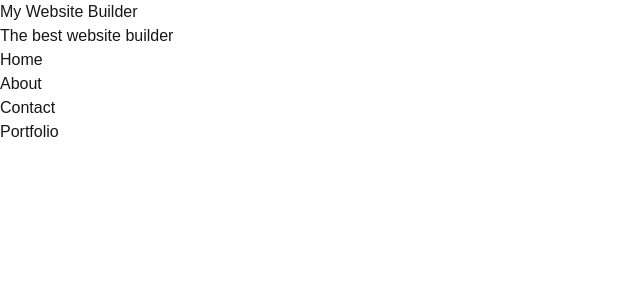
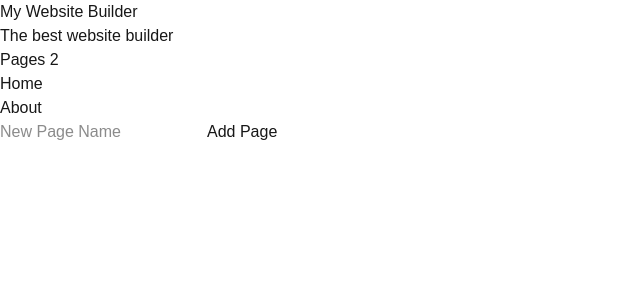
Before and after one commit to Md-Ashikur-Rahman-Ashik/Drag-And-Drop, a Next.js app: page / in a window 1280 px wide. Shown: the top 300 px of the page, without its empty margins (0-640 px from the left). Built offline with nearby package versions, Linux system fonts and the light colour scheme.

Commit message:
Added Page Manager Component

```diff
--- /dev/null
+++ b/app/components/PageManager.js
@@ -0,0 +1,34 @@
+"use client";
+
+import { useState } from "react";
+
+export default function PageManager() {
+  const [pages, setPages] = useState(["Home", "About"]);
+  const [newPage, setNewPage] = useState("");
+
+  const addPage = () => {
+    if (newPage == "") return;
+
+    setPages([...pages, newPage]);
+    setNewPage("");
+  };
+
+  return (
+    <div>
+      <h2> Pages {pages.length}</h2>
+
+      <ul>
+        {pages.map((page) => (
+          <li key={page}>{page}</li>
+        ))}
+      </ul>
+
+      <input
+        value={newPage}
+        onChange={(e) => setNewPage(e.target.value)}
+        placeholder="New Page Name"
+      />
+      <button onClick={addPage}>Add Page</button>
+    </div>
+  );
+}
--- a/app/page.tsx
+++ b/app/page.tsx
@@ -1,11 +1,11 @@
-import PageList from "./components/PageList";
+import PageManager from "./components/PageManager";
 import Header from "./components/Header";
 
 export default function Home() {
   return (
     <div>
       <Header siteName="My Website Builder" />
-      <PageList />
+      <PageManager />
     </div>
   );
 }
```
